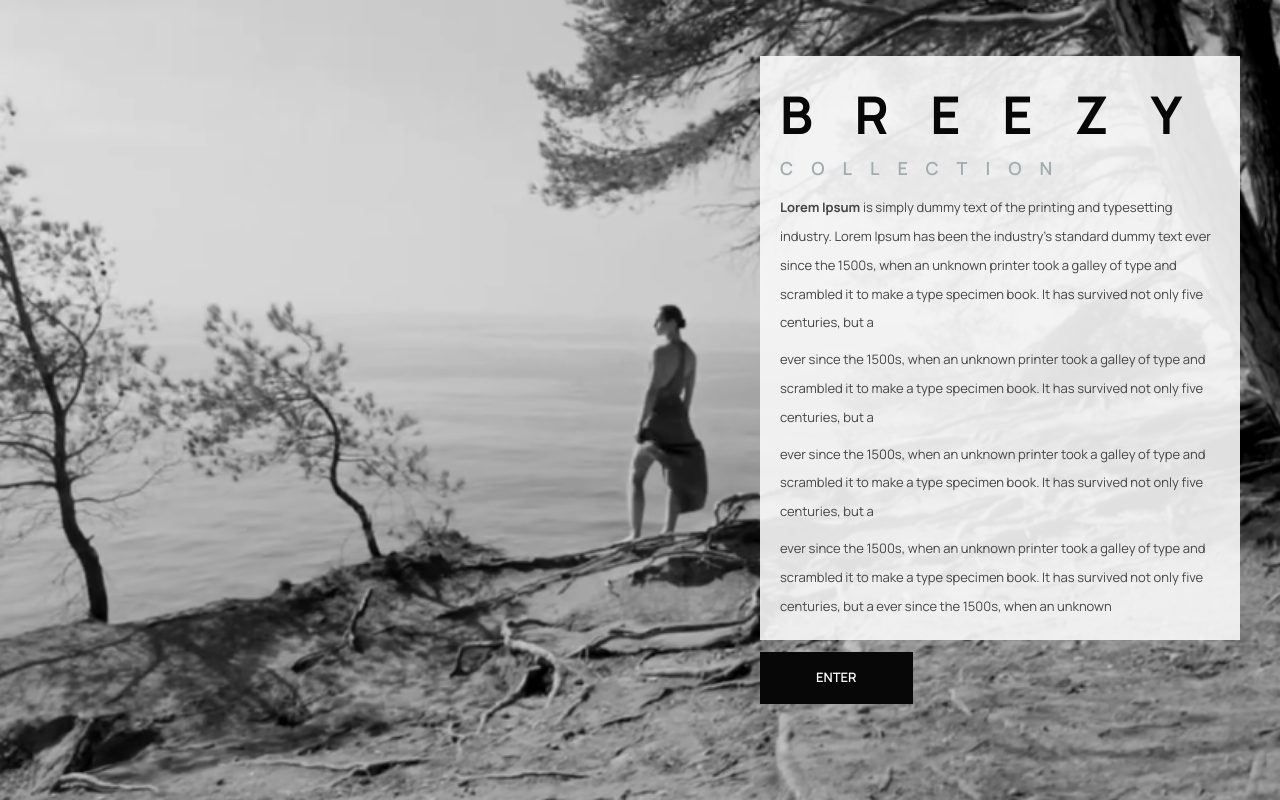
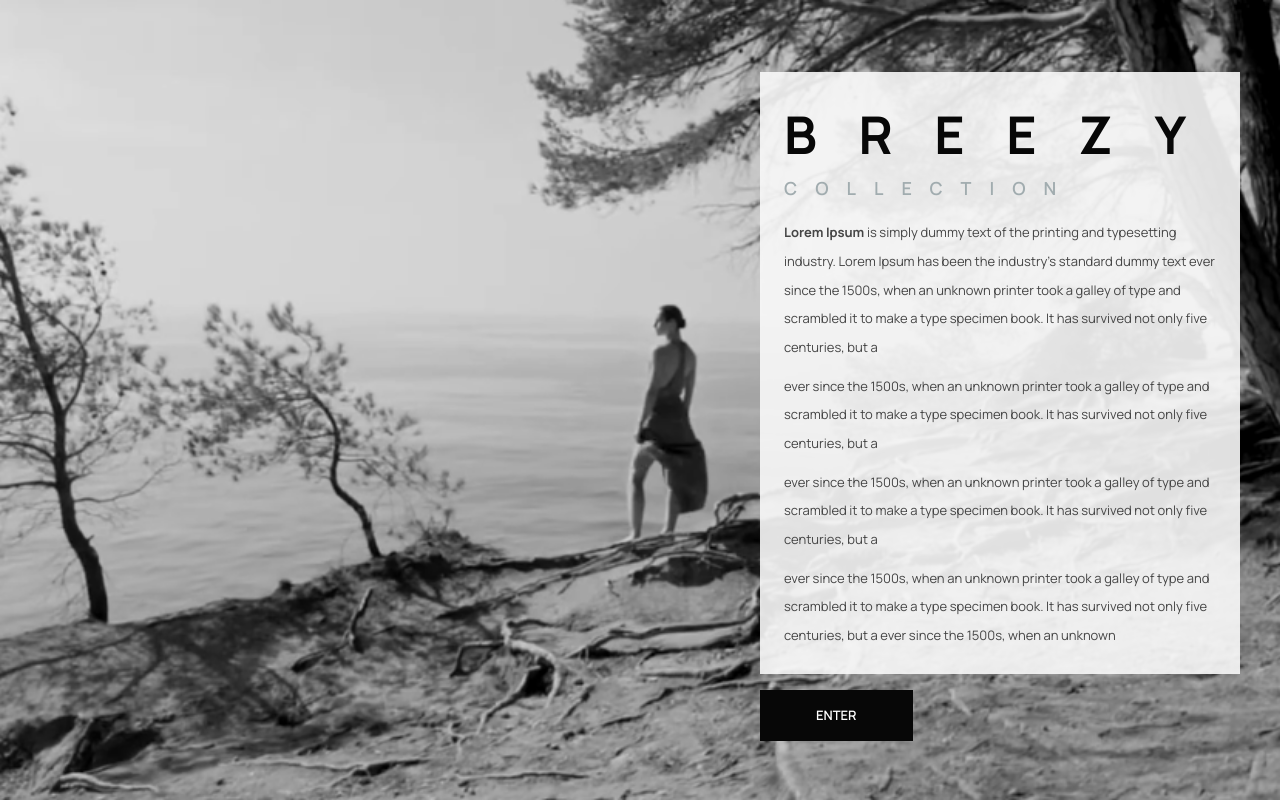
Before and after one commit to dodosebn/iic-wena-affliate, a Next.js app: page / in a window 1280 px wide. Built offline with nearby package versions, Linux system fonts and the light colour scheme.

Commit message:
wenaanew

```diff
--- a/app/page.tsx
+++ b/app/page.tsx
@@ -5,9 +5,15 @@ import TransitionLink from './ultils/transitionLink';
 
 const Page = () => {
   return (
-        <div className="fixed top-0 left-0 w-screen h-screen overflow-hidden">
-
-  <Image
+    <div style={{
+      position: 'fixed',
+      top: 0,
+      left: 0,
+      width: '100vw',
+      height: '100vh',
+      zIndex: -1
+    }}>
+      <Image
         src={bgImg}
         alt="Background"
         layout="fill"
@@ -15,19 +21,17 @@ const Page = () => {
         quality={100}
       />
 
-         <section
-        className="absolute top-0 left-0 w-full h-full flex justify-center items-center
-                   px-5 md:justify-end md:pr-10 md:pt-10"
-      >
-        <div className="w-full max-w-[30rem] flex flex-col mb-auto mt-4">
-          <div className='p-5 bg-[#f9f9f9]/90'>
+      <section className="fixed top-0 left-0 bottom-0 w-full h-full flex justify-center px-5
+                          md:justify-end md:pr-10 md:pt-10 overflow-y-auto">
+        <div className="w-full max-w-[30rem] flex flex-col mb-auto mt-4 md:mt-8">
+          <div className='p-6 bg-[#f9f9f9]/90'>
             <div>
               <h1 className='font-bold lg:text-[52px] text-[48px] lg:tracking-[0.8em] tracking-[0.4em]'>BREEZY</h1>
             </div>
             <div className='flex text-center mx-auto md:text-start'>
               <h2 className='text-[#A1ACAF] font-semibold tracking-[1em] text-md lg:text-lg'>COLLECTION</h2>
             </div>
-            <div className='mt-[0.7rem]'>
+            <div className='mt-[1rem]'>
               <p className='text-[#454545] text-[13px] md:max-w-md leading-[1.4rem] md:leading-[1.8rem]'>
                 <span className='text-[#454545] font-bold'>Lorem Ipsum </span>
                 is simply dummy text of the printing and typesetting industry.
@@ -35,21 +39,21 @@ const Page = () => {
                 when an unknown printer took a galley of type and scrambled it to make a type specimen book.
                 It has survived not only five centuries, but a
               </p>
-              <p className='text-[#454545] text-[13px] mt-[0.5rem] md:max-w-md leading-[1.4rem] md:leading-[1.8rem]'>
+              <p className='text-[#454545] text-[13px] mt-[0.6rem] md:max-w-md leading-[1.4rem] md:leading-[1.8rem]'>
                 ever since the 1500s, when an unknown printer took a galley of type and scrambled it
                 to make a type specimen book. It has survived not only five centuries, but a
               </p>
-              <p className='text-[#454545] text-[13px] mt-[0.5rem] md:max-w-md leading-[1.4rem] md:leading-[1.8rem]'>
+              <p className='text-[#454545] text-[13px] mt-[0.6rem] md:max-w-md leading-[1.4rem] md:leading-[1.8rem]'>
                 ever since the 1500s, when an unknown printer took a galley of type and scrambled it to make
                 a type specimen book. It has survived not only five centuries, but a
               </p>
-              <p className='text-[#454545] text-[13px] mt-[0.5rem] md:max-w-md leading-[1.4rem] md:leading-[1.8rem]'>
+              <p className='text-[#454545] text-[13px] mt-[0.6rem] md:max-w-md leading-[1.4rem] md:leading-[1.8rem]'>
                 ever since the 1500s, when an unknown printer took a galley of type and scrambled it to make a type specimen book.
                 It has survived not only five centuries, but a ever since the 1500s, when an unknown
               </p>
             </div>
           </div>
-          <div className='py-3 flex justify-start'>
+          <div className='py-4 flex justify-start'>
             <TransitionLink href='/category/clothing'>
             <button className='text-[13px] text-[#fff] bg-[rgb(7,7,7)]
                            hover:bg-[#f9f9f9]/90 hover:text-[#070707] py-4 px-14 font-semibold'>
```
